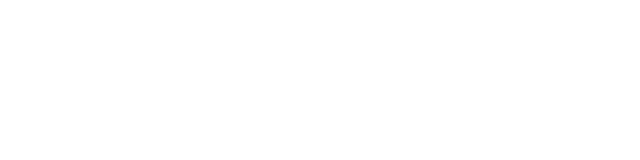
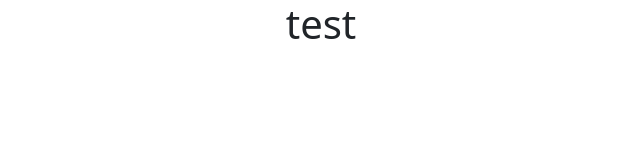
Before and after one commit to KimW1998/pokedex, a React (Create React App) app: page / in a window 1280 px wide. Shown: the top 160 px of the page, without its empty margins (319-959 px from the left). Built offline with nearby package versions, Linux system fonts and the light colour scheme.

Commit message:
installed bootstrap

```diff
--- a/package.json
+++ b/package.json
@@ -10,6 +10,7 @@
     "@types/node": "^16.11.41",
     "@types/react": "^18.0.14",
     "@types/react-dom": "^18.0.5",
+    "bootstrap": "^5.2.0-beta1",
     "react": "^18.2.0",
     "react-dom": "^18.2.0",
     "react-scripts": "5.0.1",
--- a/src/App.tsx
+++ b/src/App.tsx
@@ -1,7 +1,11 @@
 import "./App.css";
 
 function App() {
-  return <div className="App"></div>;
+  return (
+    <div className="App">
+      <h1>test</h1>
+    </div>
+  );
 }
 
 export default App;
```
Also changed, not shown: src/index.tsx (+8 -6 lines), 1 other file (tests, documents, lock files or other folders).
